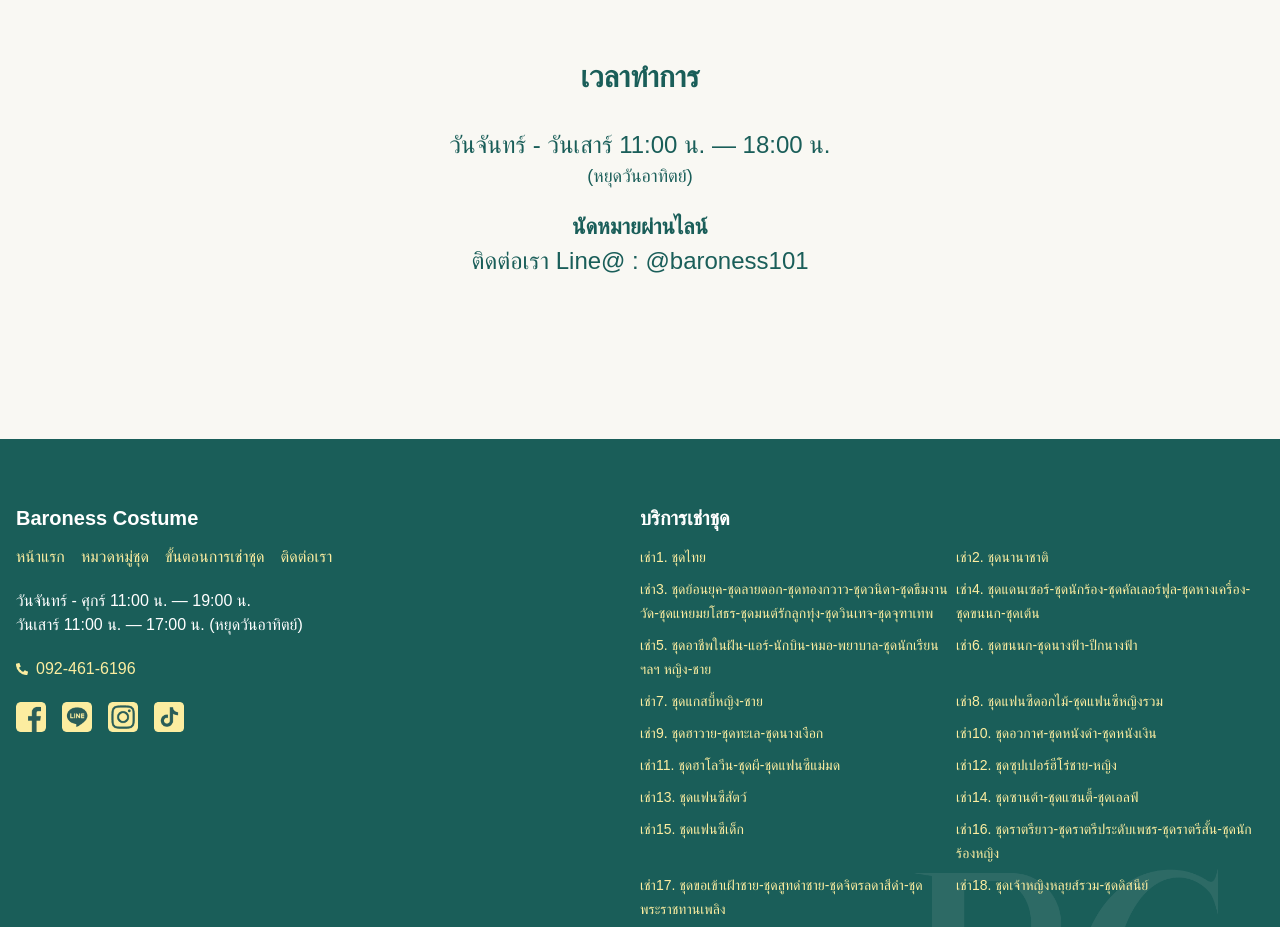
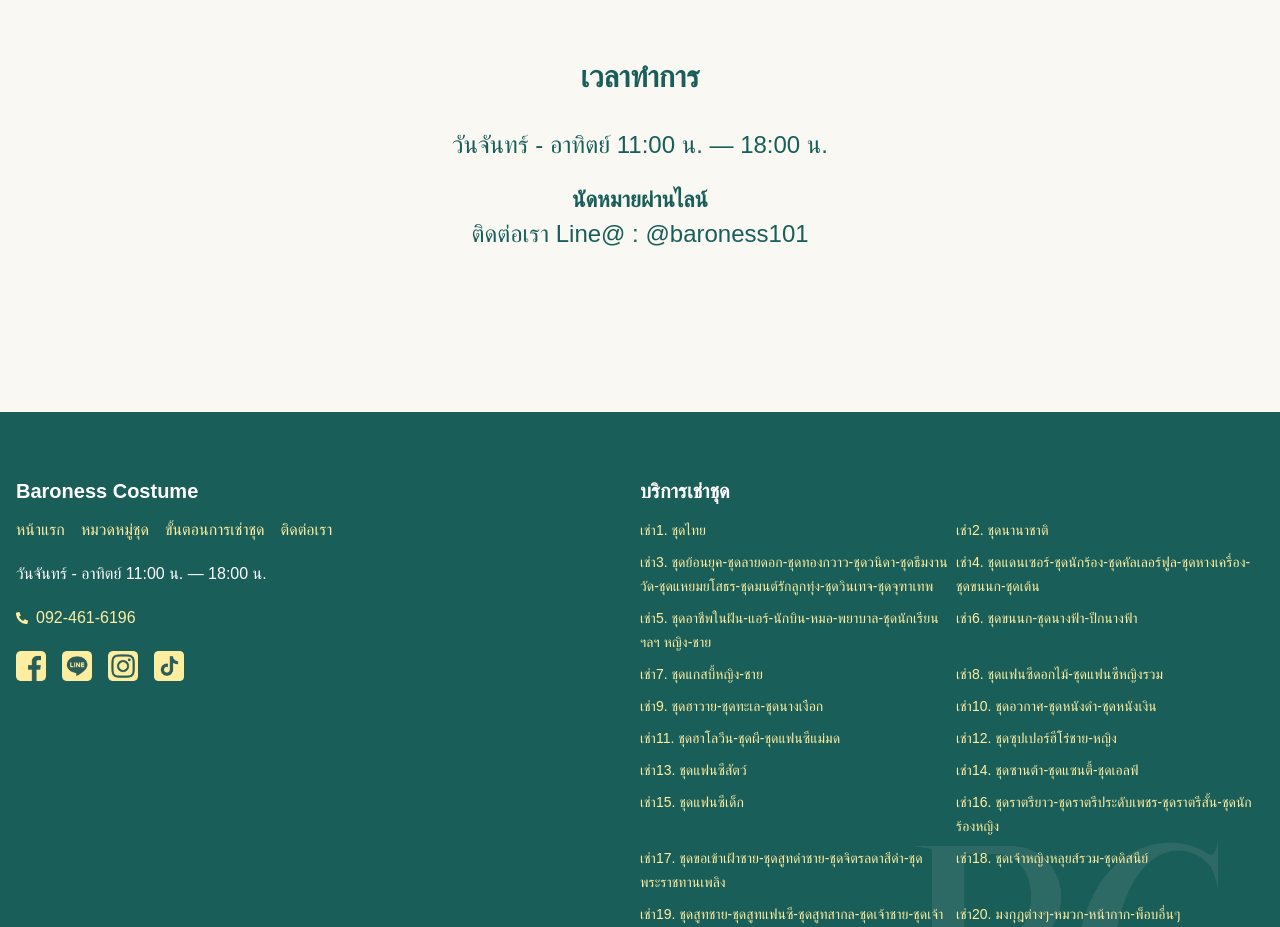
Before and after one commit to MX48Live/baronesscostume, a Next.js app: page /home in a window 1280 px wide. Shown: the part 1520-2447 px from the top of the page. Built offline with nearby package versions, Linux system fonts and the light colour scheme; a web font is replaced by a local one.

Commit message:
Update Working Hours

```diff
--- a/src/components/web/Footer.tsx
+++ b/src/components/web/Footer.tsx
@@ -53,10 +53,7 @@ function Footer() {
               </p>
             </div> */}
             <div className="mb-5">
-              <p>
-                วันจันทร์ - ศุกร์ 11:00 น. — 19:00 น. <br />
-                วันเสาร์ 11:00 น. — 17:00 น. (หยุดวันอาทิตย์)
-              </p>
+              <p>วันจันทร์ - อาทิตย์ 11:00 น. — 18:00 น.</p>
             </div>
             <div className="mb-5">
               <div className="hover:underline inline-block text-link">
--- a/src/components/web/WorkingHours.tsx
+++ b/src/components/web/WorkingHours.tsx
@@ -4,11 +4,11 @@ function WorkingHours() {
       <div className="container mx-auto px-4 text-center">
         <h2 className="font-bold text-green text-[30px] mb-7">เวลาทำการ</h2>
         <div className="text-[20px] md:text-[24px] text-green">
-          <div>วันจันทร์ - วันเสาร์ 11:00 น. — 18:00 น.</div>
-          <div className="text-[18px]">
-            {/* <br className="md:hidden" /> */}
+          <div>วันจันทร์ - อาทิตย์ 11:00 น. — 18:00 น.</div>
+          {/* <div className="text-[18px]">
+            <br className="md:hidden" />
             (หยุดวันอาทิตย์)
-          </div>
+          </div> */}
           <h2 className="font-bold text-green text-[22px] mt-5">
             นัดหมายผ่านไลน์
           </h2>
```
